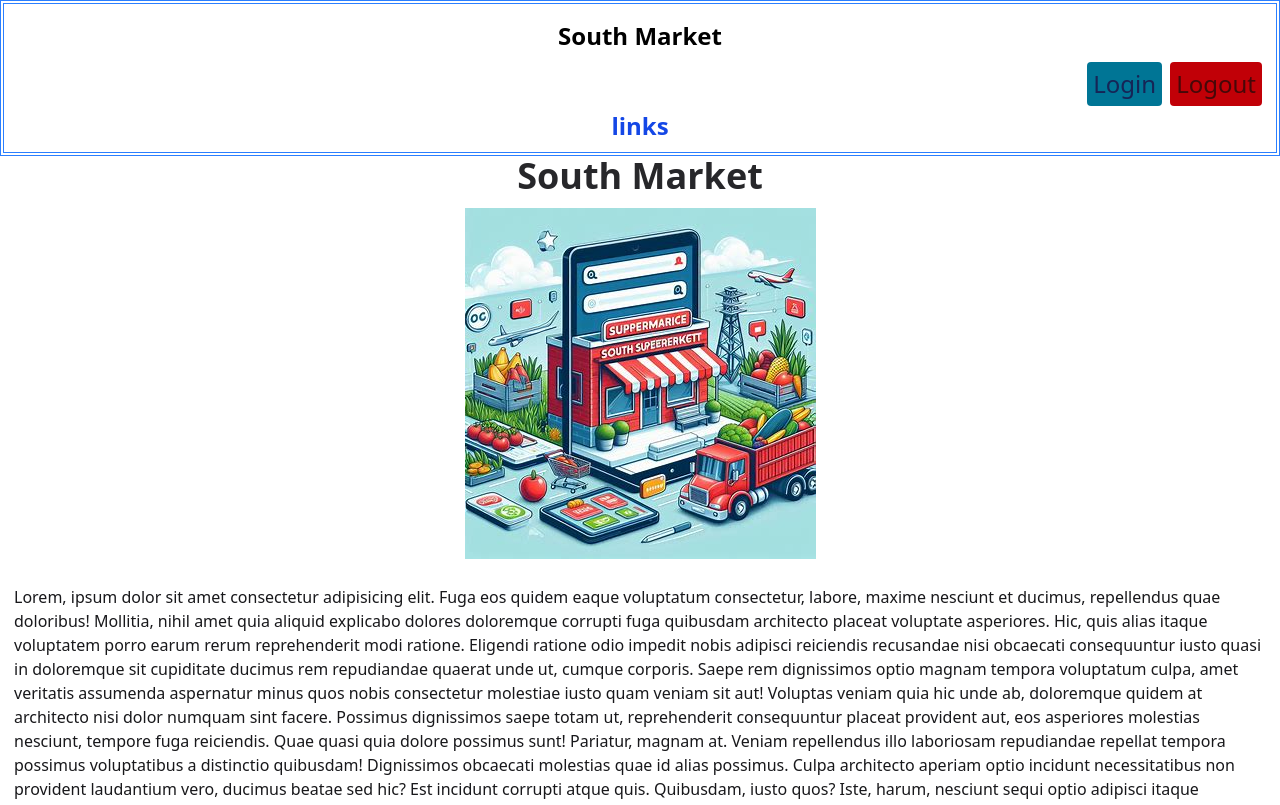
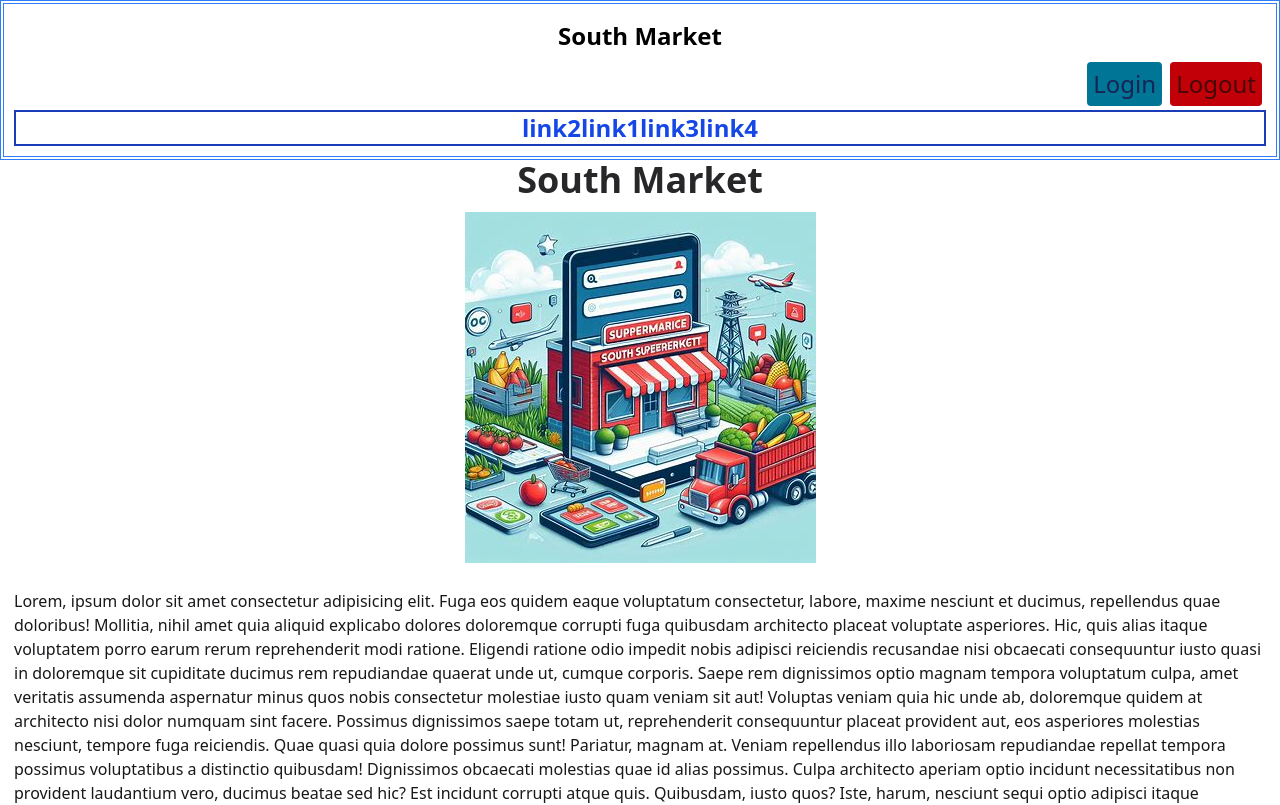
Before and after one commit to ammarsalah4321/ammarsalah4321.github.io, a React (Vite) app: page / in a window 1280 px wide. Shown: the top 805 px of the page. Built offline with nearby package versions, Linux system fonts and the light colour scheme.

Commit message:
starting to focus on the nav for routing

```diff
--- a/src/layout/Nav.jsx
+++ b/src/layout/Nav.jsx
@@ -17,8 +17,13 @@ export default function Nav() {
 
             </div>
 
-            <div className="flex justify-center items-center font-bold flex-wrap max-w-full text-blue-700 cursor-pointer">
-                links
+            <div className="border-2 border-blue-800 flex justify-center items-center font-bold flex-wrap text-blue-700 cursor-pointer">
+
+                    <a href="">link2</a>
+                    <a href="">link1</a>
+                    <a href="">link3</a>
+                    <a href="">link4</a>
+
             </div>
         </nav>
     )
```
